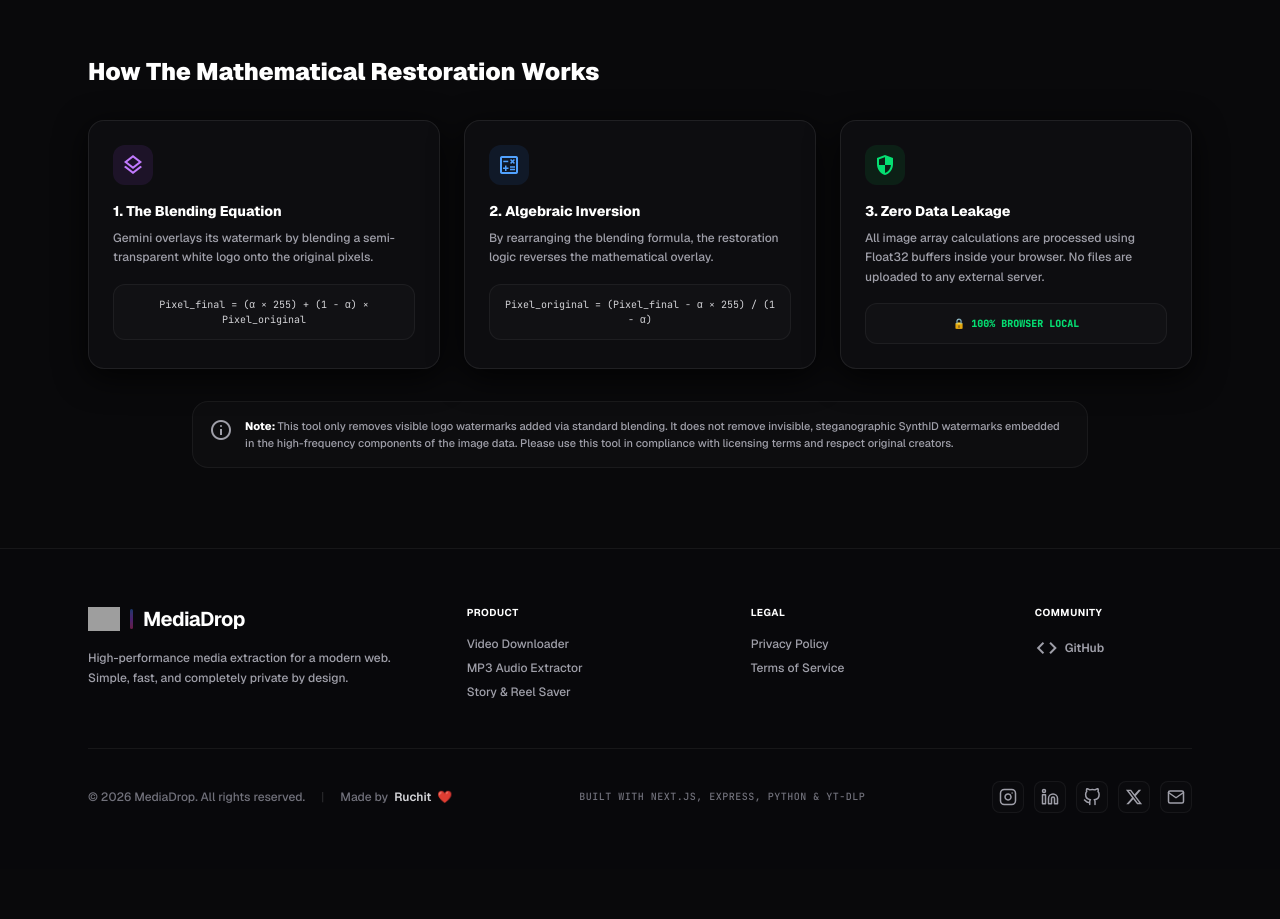
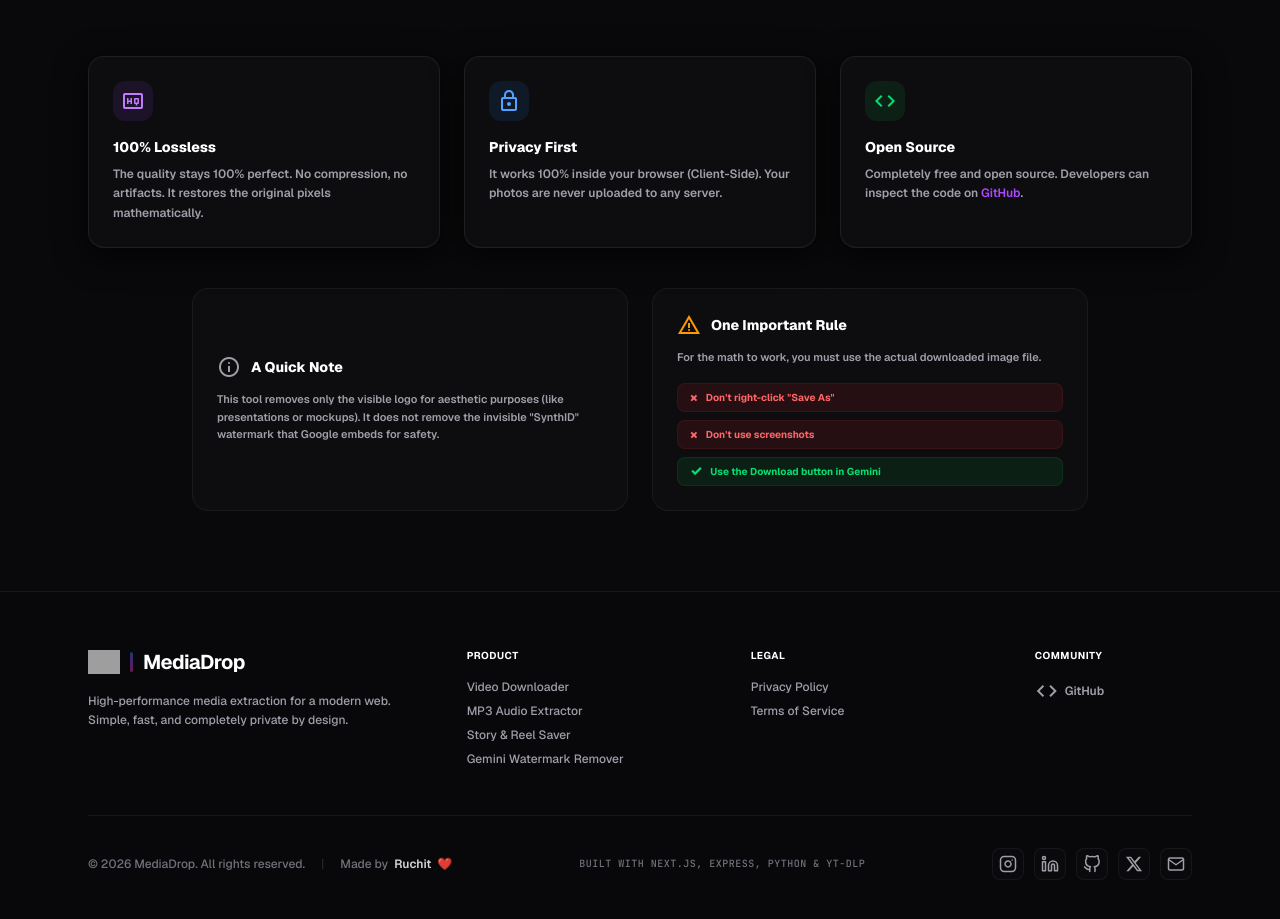
Before and after one commit to Ruchit-thakkar/MediaDrop, a Next.js app: page /gemini-remover in a window 1280 px wide. Shown: the part 860-1779 px from the top of the page. Before the commit the page ends 1729 px from the top, so only its background shows below. Built offline with nearby package versions, Linux system fonts and the light colour scheme; grey boxes are pictures that could not be loaded.

Commit message:
all done 13

```diff
--- a/app/components/Footer.js
+++ b/app/components/Footer.js
@@ -110,6 +110,11 @@
                   Story & Reel Saver
                 </Link>
               </li>
+              <li>
+                <Link href="/gemini-remover" className="hover:text-purple-400 transition-colors">
+                  Gemini Watermark Remover
+                </Link>
+              </li>
             </ul>
           </div>
 
--- a/app/gemini-remover/page.js
+++ b/app/gemini-remover/page.js
@@ -455,64 +455,81 @@
 
 
 
-        {/* Informational Algorithm Section */}
-        <section className="mt-20 border-t border-white/5 pt-16 animate-fade-in">
-          <h2 className="text-xl sm:text-2xl font-black text-zinc-900 dark:text-white mb-8 text-center sm:text-left">
-            How The Mathematical Restoration Works
-          </h2>
+        {/* Informational Section */}
+        <section className="mt-20 border-t border-zinc-200 dark:border-white/5 pt-16 animate-fade-in">
 
-          <div className="grid grid-cols-1 md:grid-cols-3 gap-6">
-
-            {/* Blending Card */}
-            <div className="premium-card rounded-2xl p-6 border border-white/5">
+          {/* Core Features Grid */}
+          <div className="grid grid-cols-1 md:grid-cols-3 gap-6 mb-10">
+            {/* 100% Lossless */}
+            <div className="premium-card rounded-2xl p-6 border border-white/5 hover:border-purple-500/30 transition-colors">
               <div className="w-10 h-10 rounded-xl bg-purple-500/10 flex items-center justify-center mb-4">
-                <span className="material-symbols-outlined text-purple-400">layers</span>
+                <span className="material-symbols-outlined text-purple-400">high_quality</span>
               </div>
-              <h3 className="text-zinc-900 dark:text-white font-extrabold text-sm mb-2">1. The Blending Equation</h3>
-              <p className="text-zinc-500 dark:text-zinc-400 text-xs font-medium leading-relaxed mb-4">
-                Gemini overlays its watermark by blending a semi-transparent white logo onto the original pixels.
+              <h3 className="text-zinc-900 dark:text-white font-extrabold text-sm mb-2">100% Lossless</h3>
+              <p className="text-zinc-500 dark:text-zinc-400 text-xs font-semibold leading-relaxed">
+                The quality stays 100% perfect. No compression, no artifacts. It restores the original pixels mathematically.
               </p>
-              <div className="bg-white/5 dark:bg-white/[0.02] p-3 rounded-xl border border-white/5 text-center font-mono text-[10px] text-zinc-900 dark:text-zinc-300">
-                Pixel_final = (α × 255) + (1 - α) × Pixel_original
-              </div>
             </div>
 
-            {/* Inversion Card */}
-            <div className="premium-card rounded-2xl p-6 border border-white/5">
+            {/* Privacy First */}
+            <div className="premium-card rounded-2xl p-6 border border-white/5 hover:border-blue-500/30 transition-colors">
               <div className="w-10 h-10 rounded-xl bg-blue-500/10 flex items-center justify-center mb-4">
-                <span className="material-symbols-outlined text-blue-400">calculate</span>
+                <span className="material-symbols-outlined text-blue-400">lock</span>
               </div>
-              <h3 className="text-zinc-900 dark:text-white font-extrabold text-sm mb-2">2. Algebraic Inversion</h3>
-              <p className="text-zinc-500 dark:text-zinc-400 text-xs font-medium leading-relaxed mb-4">
-                By rearranging the blending formula, the restoration logic reverses the mathematical overlay.
+              <h3 className="text-zinc-900 dark:text-white font-extrabold text-sm mb-2">Privacy First</h3>
+              <p className="text-zinc-500 dark:text-zinc-400 text-xs font-semibold leading-relaxed">
+                It works 100% inside your browser (Client-Side). Your photos are never uploaded to any server.
               </p>
-              <div className="bg-white/5 dark:bg-white/[0.02] p-3 rounded-xl border border-white/5 text-center font-mono text-[10px] text-zinc-900 dark:text-zinc-300">
-                Pixel_original = (Pixel_final - α × 255) / (1 - α)
-              </div>
             </div>
 
-            {/* Privacy Card */}
-            <div className="premium-card rounded-2xl p-6 border border-white/5">
+            {/* Open Source */}
+            <div className="premium-card rounded-2xl p-6 border border-white/5 hover:border-green-500/30 transition-colors">
               <div className="w-10 h-10 rounded-xl bg-green-500/10 flex items-center justify-center mb-4">
-                <span className="material-symbols-outlined text-green-400">security</span>
+                <span className="material-symbols-outlined text-green-400">code</span>
               </div>
-              <h3 className="text-zinc-900 dark:text-white font-extrabold text-sm mb-2">3. Zero Data Leakage</h3>
-              <p className="text-zinc-500 dark:text-zinc-400 text-xs font-medium leading-relaxed mb-4">
-                All image array calculations are processed using Float32 buffers inside your browser. No files are uploaded to any external server.
+              <h3 className="text-zinc-900 dark:text-white font-extrabold text-sm mb-2">Open Source</h3>
+              <p className="text-zinc-500 dark:text-zinc-400 text-xs font-semibold leading-relaxed">
+                Completely free and open source. Developers can inspect the code on <a href="https://github.com" target="_blank" rel="noreferrer" className="text-purple-500 hover:underline">GitHub</a>.
               </p>
-              <div className="bg-white/5 dark:bg-white/[0.02] p-3 rounded-xl border border-white/5 text-center font-mono text-[10px] text-green-600 dark:text-green-400 uppercase font-extrabold">
-                🔒 100% Browser Local
+            </div>
+          </div>
+
+          {/* Quick Note & Important Rule Split Section */}
+          <div className="grid grid-cols-1 md:grid-cols-2 gap-6 max-w-4xl mx-auto">
+            {/* A Quick Note */}
+            <div className="p-6 rounded-2xl bg-zinc-50 dark:bg-white/[0.02] border border-zinc-200 dark:border-white/5 flex flex-col justify-center">
+              <div className="flex items-center gap-2.5 mb-3">
+                <span className="material-symbols-outlined text-zinc-500 dark:text-zinc-400">info</span>
+                <h3 className="font-extrabold text-zinc-900 dark:text-white text-sm">A Quick Note</h3>
               </div>
+              <p className="text-[11px] text-zinc-500 dark:text-zinc-400 font-semibold leading-relaxed">
+                This tool removes only the visible logo for aesthetic purposes (like presentations or mockups). It does not remove the invisible "SynthID" watermark that Google embeds for safety.
+              </p>
             </div>
 
-          </div>
-
-          {/* Legal / Note Disclaimer */}
-          <div className="mt-8 p-4 rounded-2xl bg-zinc-50 dark:bg-white/[0.02] border border-zinc-200 dark:border-white/5 text-zinc-500 dark:text-zinc-400 flex items-start gap-3 max-w-4xl mx-auto">
-            <span className="material-symbols-outlined text-xl shrink-0 text-zinc-400">info</span>
-            <div className="text-[11px] font-medium leading-normal">
-              <span className="font-extrabold text-zinc-900 dark:text-white">Note: </span>
-              This tool only removes visible logo watermarks added via standard blending. It does not remove invisible, steganographic SynthID watermarks embedded in the high-frequency components of the image data. Please use this tool in compliance with licensing terms and respect original creators.
+            {/* One Important Rule */}
+            <div className="p-6 rounded-2xl bg-zinc-50 dark:bg-white/[0.02] border border-zinc-200 dark:border-white/5">
+              <div className="flex items-center gap-2.5 mb-3">
+                <span className="material-symbols-outlined text-amber-500">warning</span>
+                <h3 className="font-extrabold text-zinc-900 dark:text-white text-sm">One Important Rule</h3>
+              </div>
+              <p className="text-[11px] text-zinc-500 dark:text-zinc-400 font-semibold leading-relaxed mb-4">
+                For the math to work, you must use the actual downloaded image file.
+              </p>
+              <div className="space-y-2 text-[10px] font-bold text-zinc-600 dark:text-zinc-400">
+                <div className="flex items-center gap-2 bg-red-500/5 dark:bg-red-500/10 px-3 py-1.5 rounded-lg border border-red-500/10 text-red-600 dark:text-red-400">
+                  <span className="font-extrabold text-sm leading-none">×</span>
+                  <span>Don't right-click "Save As"</span>
+                </div>
+                <div className="flex items-center gap-2 bg-red-500/5 dark:bg-red-500/10 px-3 py-1.5 rounded-lg border border-red-500/10 text-red-600 dark:text-red-400">
+                  <span className="font-extrabold text-sm leading-none">×</span>
+                  <span>Don't use screenshots</span>
+                </div>
+                <div className="flex items-center gap-2 bg-green-500/5 dark:bg-green-500/10 px-3 py-1.5 rounded-lg border border-green-500/10 text-green-600 dark:text-green-400">
+                  <span className="font-extrabold text-sm leading-none">✓</span>
+                  <span>Use the Download button in Gemini</span>
+                </div>
+              </div>
             </div>
           </div>
 
```
Also changed, not shown: app/gemini remover logic  Javascript/alphaMap.js (renamed from app/js/alphaMap.js), app/gemini remover logic  Javascript/app.js (renamed from app/js/app.js), app/gemini remover logic  Javascript/blendModes.js (renamed from app/js/blendModes.js), app/gemini remover logic  Javascript/engine.js (renamed from app/js/engine.js).
